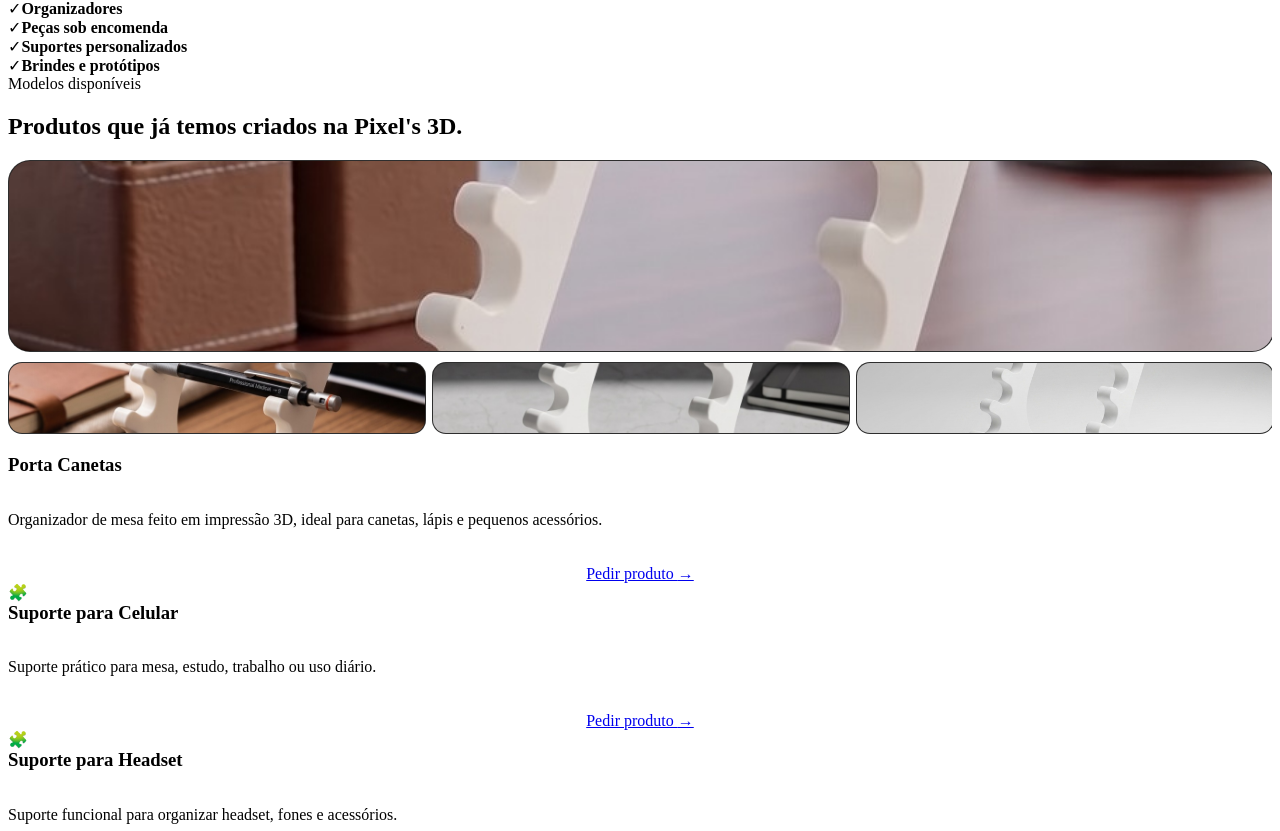
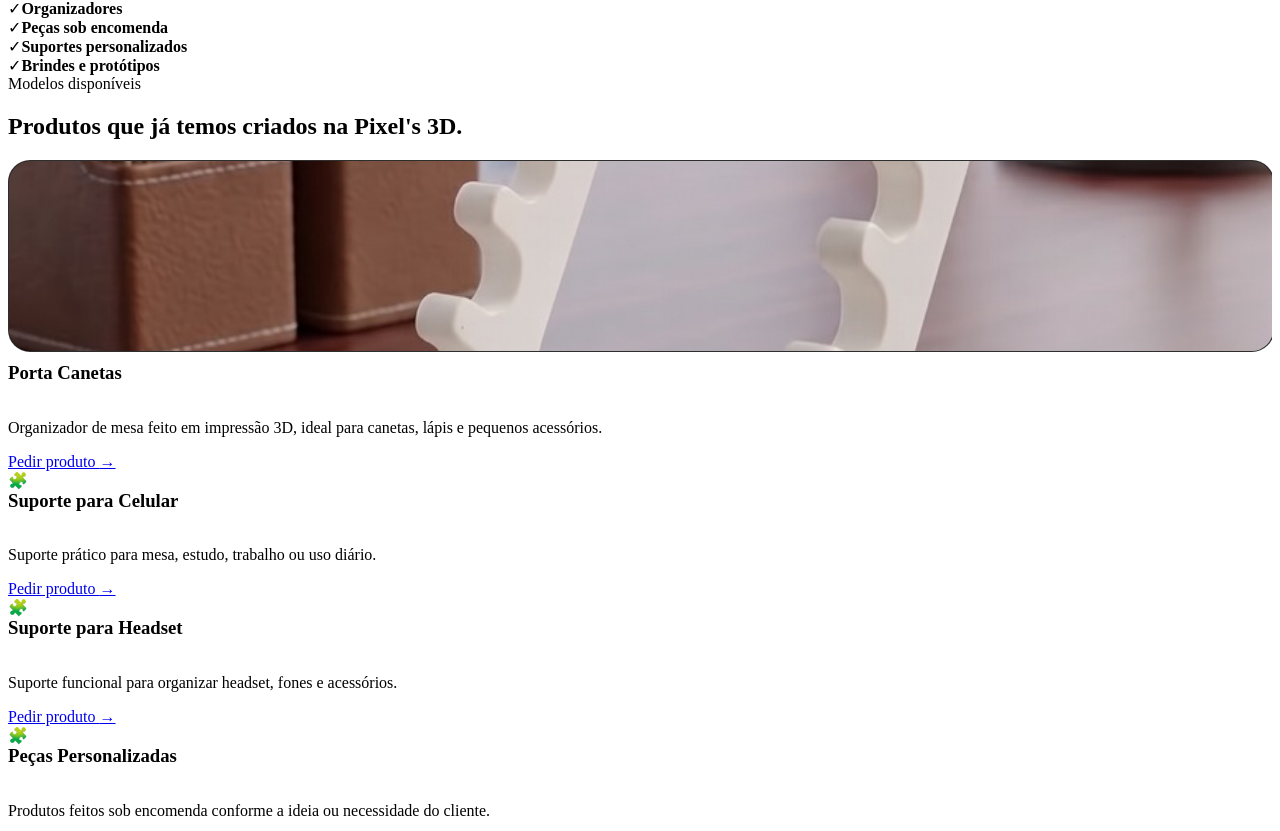
Before and after one commit to thairancorrea4-lab/pixels-3d-site, a React (Vite) app: page / in a window 1280 px wide. Shown: the part 1069-1900 px from the top of the page. Built offline with nearby package versions, Linux system fonts and the light colour scheme.

Commit message:
Update App.jsx

```diff
--- a/src/App.jsx
+++ b/src/App.jsx
@@ -16,28 +16,22 @@ const produtosCriados = [
     nome: 'Porta Canetas',
     descricao:
       'Organizador de mesa feito em impressão 3D, ideal para canetas, lápis e pequenos acessórios.',
-    imagens: [
-      '/produtos/Porta-canetas1.png.jpeg',
-      '/produtos/Porta-canetas2.png.jpeg',
-      '/produtos/Porta-canetas3.png.jpeg',
-      '/produtos/Porta-canetas4.png.jpeg',
-      '/produtos/Porta-canetas5.png.jpeg',
-    ],
+    imagem: '/produtos/Porta-canetas1.png.jpeg',
   },
   {
     nome: 'Suporte para Celular',
     descricao: 'Suporte prático para mesa, estudo, trabalho ou uso diário.',
-    imagens: [],
+    imagem: '',
   },
   {
     nome: 'Suporte para Headset',
     descricao: 'Suporte funcional para organizar headset, fones e acessórios.',
-    imagens: [],
+    imagem: '',
   },
   {
     nome: 'Peças Personalizadas',
     descricao: 'Produtos feitos sob encomenda conforme a ideia ou necessidade do cliente.',
-    imagens: [],
+    imagem: '',
   },
 ];
 
@@ -158,7 +152,6 @@ function App() {
         </div>
       </section>
 
-      {/* BENEFÍCIOS */}
       <section className="section dark-section">
         <div className="container">
           <div className="section-heading">
@@ -178,7 +171,6 @@ function App() {
         </div>
       </section>
 
-      {/* O QUE FAZEMOS */}
       <section id="produtos" className="section light-section">
         <div className="container split">
           <div>
@@ -205,7 +197,6 @@ function App() {
         </div>
       </section>
 
-      {/* MODELOS DISPONÍVEIS */}
       <section id="produtos-prontos" className="section dark-section">
         <div className="container">
           <div className="section-heading">
@@ -213,23 +204,11 @@ function App() {
             <h2>Produtos que já temos criados na Pixel&apos;s 3D.</h2>
           </div>
 
-          <div className="cards four">
+          <div className="cards produtos-modelos">
             {produtosCriados.map((produto) => (
               <article className="benefit-card produto-card-detalhado" key={produto.nome}>
-                {produto.imagens && produto.imagens.length > 0 ? (
-                  <div className="produto-galeria">
-                    <img
-                      className="produto-img"
-                      src={produto.imagens[0]}
-                      alt={produto.nome}
-                    />
-
-                    <div className="produto-miniaturas">
-                      {produto.imagens.slice(1, 4).map((imagem) => (
-                        <img key={imagem} src={imagem} alt={produto.nome} />
-                      ))}
-                    </div>
-                  </div>
+                {produto.imagem ? (
+                  <img className="produto-img" src={produto.imagem} alt={produto.nome} />
                 ) : (
                   <div className="icon">🧩</div>
                 )}
@@ -238,11 +217,10 @@ function App() {
                 <p>{produto.descricao}</p>
 
                 <a
-                  className="btn primary"
+                  className="btn primary produto-btn"
                   href={produtoWhatsappUrl(produto.nome)}
                   target="_blank"
                   rel="noreferrer"
-                  style={{ marginTop: '20px', width: '100%', textAlign: 'center' }}
                 >
                   Pedir produto <span>→</span>
                 </a>
@@ -252,7 +230,6 @@ function App() {
         </div>
       </section>
 
-      {/* COMO FUNCIONA */}
       <section className="section dark-section">
         <div className="container">
           <div className="section-heading center">
@@ -271,7 +248,6 @@ function App() {
         </div>
       </section>
 
-      {/* CHAMADA FINAL */}
       <section className="section cta-section">
         <div className="container">
           <div className="cta-box">
```
